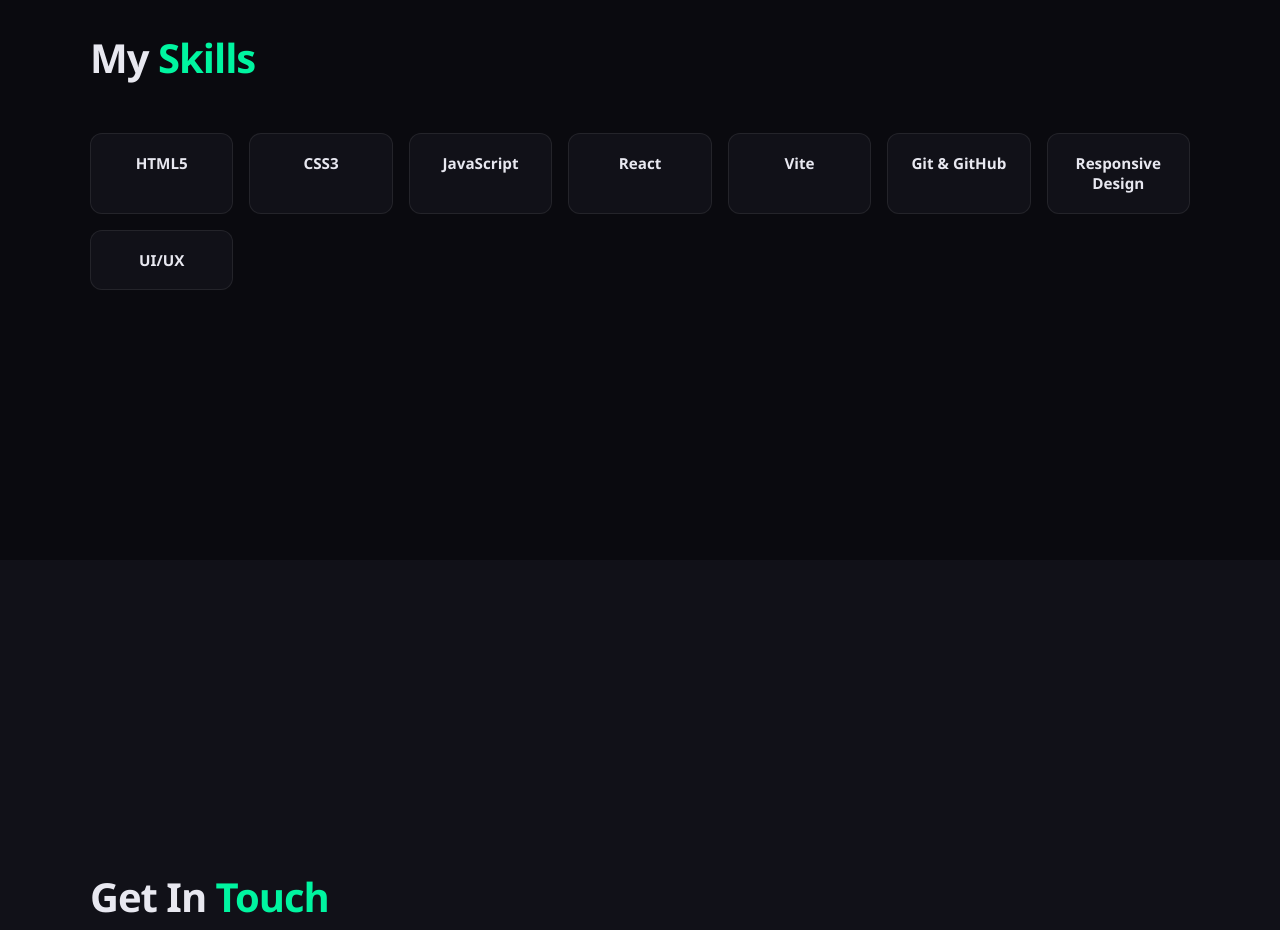
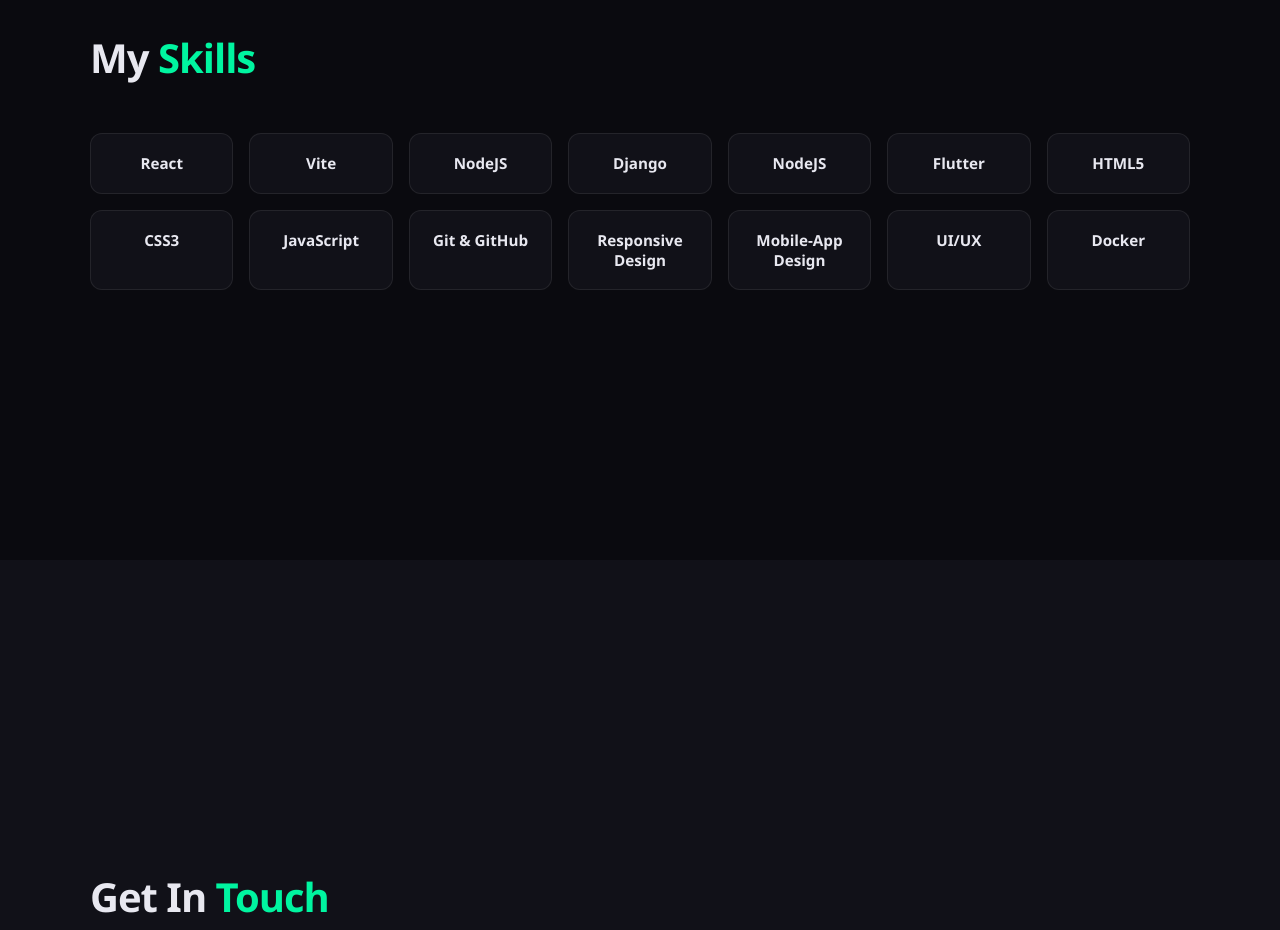
Before and after one commit to KEladistu/my-portfolio, a website built with Vite: page index.html in a window 1280 px wide. Shown: the part 2640-3570 px from the top of the page. Built offline with nearby package versions, Linux system fonts and the light colour scheme.

Commit message:
changes in the index.html

```diff
--- a/index.html
+++ b/index.html
@@ -100,14 +100,20 @@
       <div class="section-container">
         <h2 class="section-title">My <span>Skills</span></h2>
         <div class="skills-grid">
+          <div class="skill-item">React</div>
+          <div class="skill-item">Vite</div>
+          <div class="skill-item">NodeJS</div>
+          <div class="skill-item">Django</div>
+          <div class="skill-item">NodeJS</div>
+          <div class="skill-item">Flutter</div>
           <div class="skill-item">HTML5</div>
           <div class="skill-item">CSS3</div>
           <div class="skill-item">JavaScript</div>
-          <div class="skill-item">React</div>
-          <div class="skill-item">Vite</div>
           <div class="skill-item">Git & GitHub</div>
           <div class="skill-item">Responsive Design</div>
+          <div class="skill-item">Mobile-App Design</div>
           <div class="skill-item">UI/UX</div>
+          <div class="skill-item">Docker</div>
         </div>
       </div>
     </section>
```
